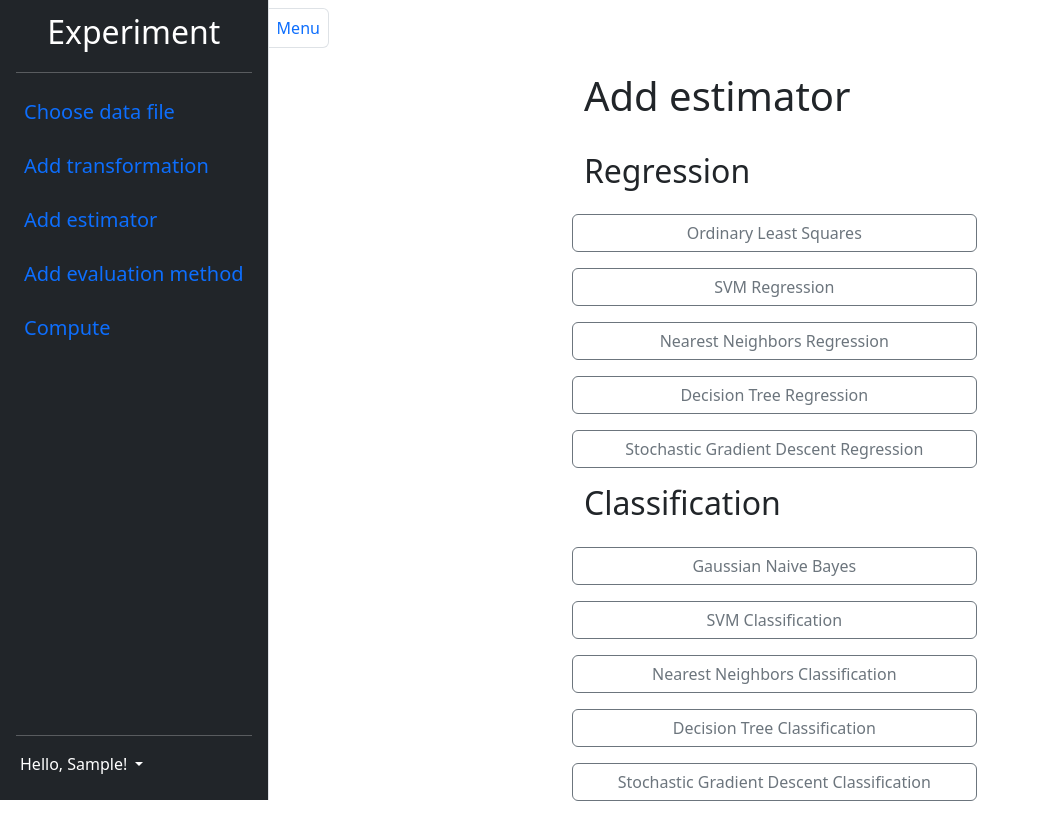
After one commit to juliamrowka/thesis, a Django app: page /experiment/estimator in a window 1280 px wide. The commit adds this page. Shown: the whole page, without its empty margins (0-1040 px from the left). Run offline with Django 4.2, Linux system fonts and the light colour scheme; the visitor is signed in with stand-in values (Sample User, id 1); parts of the project's set-up code (start-up, migrations or seed data) failed here and were passed over.

Commit message:
Create estimator page and linear regression form

```diff
--- /dev/null
+++ b/web_app/experiment/templates/estimator.html
@@ -0,0 +1,29 @@
+{% extends 'base2.html' %}
+
+{% block content %}
+
+
+<div class="container-fluid p-3">
+    <div class="row flex-shrink-0 p-3">
+        <div class="col-5 mx-auto">
+            <h1>Add estimator</h1>
+            <br />
+            <div class="row d-grid gap-3">
+                <h2>Regression</h2>
+                <a class="btn btn-outline-secondary" href="{% url 'ordinary-least-squares'%}" role="button">Ordinary Least Squares</a>
+                <a class="btn btn-outline-secondary" href="#" role="button">SVM Regression</a>
+                <a class="btn btn-outline-secondary" href="#" role="button">Nearest Neighbors Regression</a>
+                <a class="btn btn-outline-secondary" href="#" role="button">Decision Tree Regression</a>
+                <a class="btn btn-outline-secondary" href="#" role="button">Stochastic Gradient Descent Regression</a>
+                <h2>Classification</h2>
+                <a class="btn btn-outline-secondary" href="#" role="button">Gaussian Naive Bayes</a>
+                <a class="btn btn-outline-secondary" href="#" role="button">SVM Classification</a>
+                <a class="btn btn-outline-secondary" href="#" role="button">Nearest Neighbors Classification</a>
+                <a class="btn btn-outline-secondary" href="#" role="button">Decision Tree Classification</a>
+                <a class="btn btn-outline-secondary" href="#" role="button">Stochastic Gradient Descent Classification</a>
+            </div>
+        </div>
+    </div>
+</div>
+
+{% endblock %}
--- a/web_app/experiment/templates/sidebar.html
+++ b/web_app/experiment/templates/sidebar.html
@@ -9,7 +9,7 @@
         <div class="d-flex flex-column flex-fill">
             <a class="nav-link fs-5 p-2 mb-2" data-bs-parent="#sidebar" href="{% url 'upload' %}">Choose data file</a>
             <a class="nav-link fs-5 p-2 mb-2" data-bs-parent="#sidebar" href="{% url 'transformer' %}">Add transformation</a>
-            <a class="nav-link fs-5 p-2 mb-2" data-bs-parent="#sidebar" href="#">Add estimator</a>
+            <a class="nav-link fs-5 p-2 mb-2" data-bs-parent="#sidebar" href="{% url 'estimator' %}">Add estimator</a>
             <a class="nav-link fs-5 p-2 mb-2" data-bs-parent="#sidebar" href="#">Add evaluation method</a>
             <a class="nav-link fs-5 p-2 mb-2" data-bs-parent="#sidebar" href="#">Compute</a>
         </div>
--- a/web_app/experiment/urls.py
+++ b/web_app/experiment/urls.py
@@ -13,6 +13,16 @@ urlpatterns = [
     path('transformer/minmax', views.minmax, name='minmax'),
     path('transformer/norm', views.norm, name='norm'),
     path('transformer/pca', views.pca, name='pca'),
+    path('estimator', views.estimator, name='estimator'),
+    path('estimator/ordinary-least-squares', views.ord_least_squares, name='ordinary-least-squares'),
+    # path('estimator', views.estimator, name='estimator'),
+    # path('estimator', views.estimator, name='estimator'),
+    # path('estimator', views.estimator, name='estimator'),
+    # path('estimator', views.estimator, name='estimator'),
+    # path('estimator', views.estimator, name='estimator'),
+    # path('estimator', views.estimator, name='estimator'),
+    # path('estimator', views.estimator, name='estimator'),
+    # path('estimator', views.estimator, name='estimator'),
     # path('documents', views.choose_file, name='choose_file')
 
 ]
--- a/web_app/experiment/views.py
+++ b/web_app/experiment/views.py
@@ -1,20 +1,16 @@
 from django.shortcuts import render, redirect, get_object_or_404
 # from django.contrib.auth import authenticate, login, logout
-from django.contrib.auth.decorators import login_required
+# from django.contrib.auth.decorators import login_required
 from django.contrib import messages
 from .forms import DocumentForm
 from .models import Document
 import openpyxl as op
 import os
-# from io import BytesIO
 import pandas as pd
 from sklearn import preprocessing
 from sklearn.preprocessing import StandardScaler, MinMaxScaler
 from sklearn.compose import ColumnTransformer
 import numpy as np
-import pickle
-# import joblib
-# Create your views here.
 
 def model_form_upload(request):
     """
@@ -103,7 +99,9 @@ def experiment(request):
                     excel_data.append(row_data)
                 if 'my_pipeline' in request.session:
                     my_pipeline = request.session['my_pipeline']
-                    return render(request, 'experiment.html', {'excel_data': excel_data, 'excel_name': excel_name, 'my_pipeline': my_pipeline})
+                if 'my_estimator' in request.session:
+                    my_estimator = request.session['my_estimator']
+                    return render(request, 'experiment.html', {'excel_data': excel_data, 'excel_name': excel_name, 'my_pipeline': my_pipeline, 'my_estimator': my_estimator})
                 else:
                     return render(request, 'experiment.html', {'excel_data': excel_data, 'excel_name': excel_name})
             else:
@@ -136,7 +134,7 @@ def std(request):
                 print('just have created pipeline')
             else:
                 pipe = request.session['my_pipeline']
-                pipe.append([('Name', 'StandardScaler'), ('Chosen column: ', int(column))])
+                pipe.append(['StandardScaler', ('Chosen column: ', int(column))])
                 request.session['my_pipeline'] = pipe
 
                 print(f'pipe exists: {pipe}')
@@ -228,3 +226,33 @@ def pca(request):
     else:
         messages.success(request, "You need to log in first")
         return redirect('home')
+
+def estimator(request):
+    """
+    description
+    """
+    if request.user.is_authenticated:
+        return render(request, 'estimator.html', {})
+    else:
+        messages.success(request, "You need to log in first")
+        return redirect('home')
+
+def ord_least_squares(request):
+    """
+    description
+    """
+    # if request.user.is_authenticated:
+    #     return render(request, 'ordinary-least-squares.html', {})
+    # else:
+    #     messages.success(request, "You need to log in first")
+    #     return redirect('home')
+    if request.user.is_authenticated:
+        if request.method == 'POST':
+            intercept = request.POST['calculate_intercept']
+            request.session['my_estimator'] = ['LinearRegression', ('Calculate intercept: ', intercept)]
+            return redirect('estimator')
+        else:
+            return render(request, 'ordinary-least-squares.html', {})
+    else:
+        messages.success(request, "You need to log in first")
+        return redirect('home')
```
Also changed, not shown: web_app/experiment/templates/experiment.html (+17 -0 lines), web_app/experiment/templates/ordinary-least-squares.html (added, +32 -0 lines), 1 other file.
